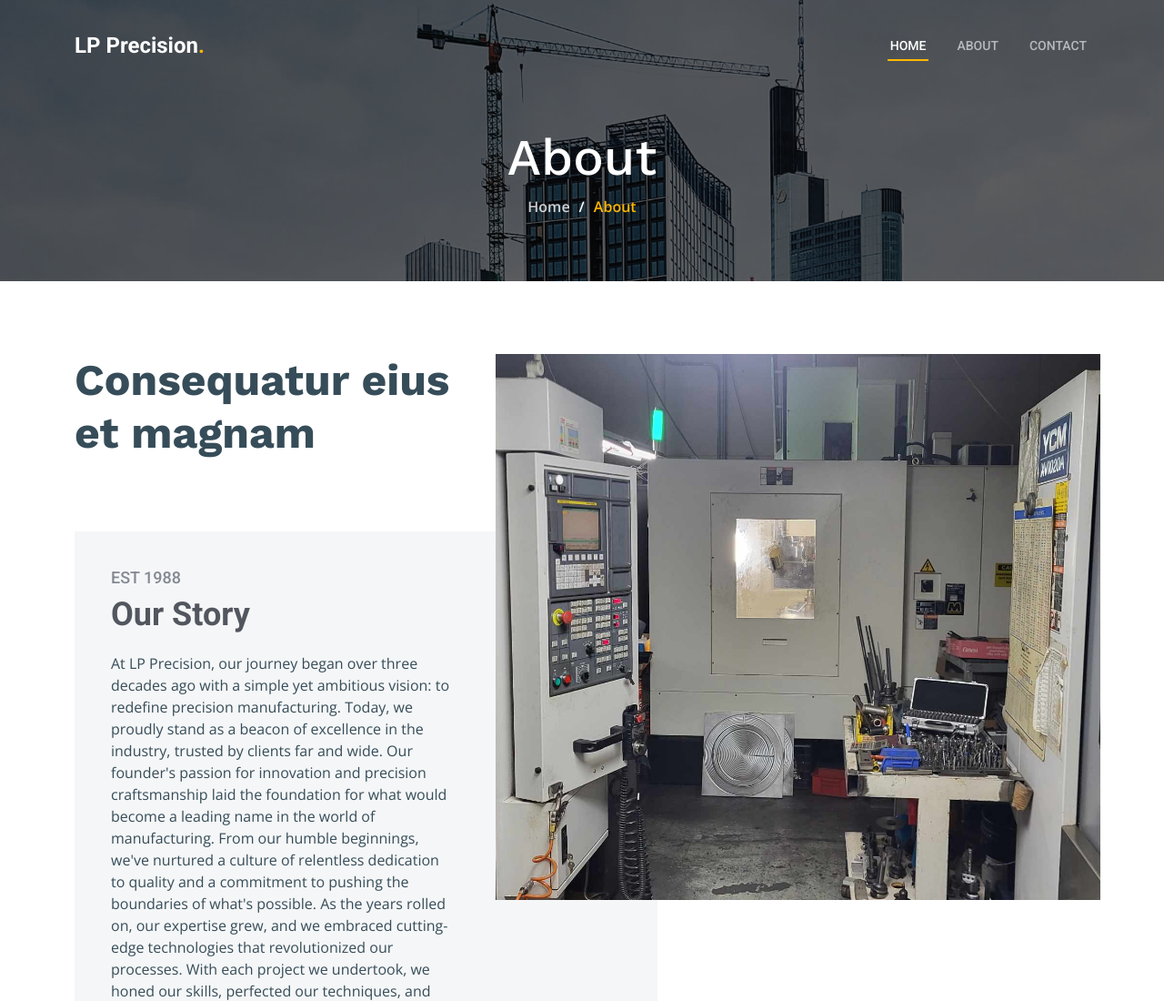
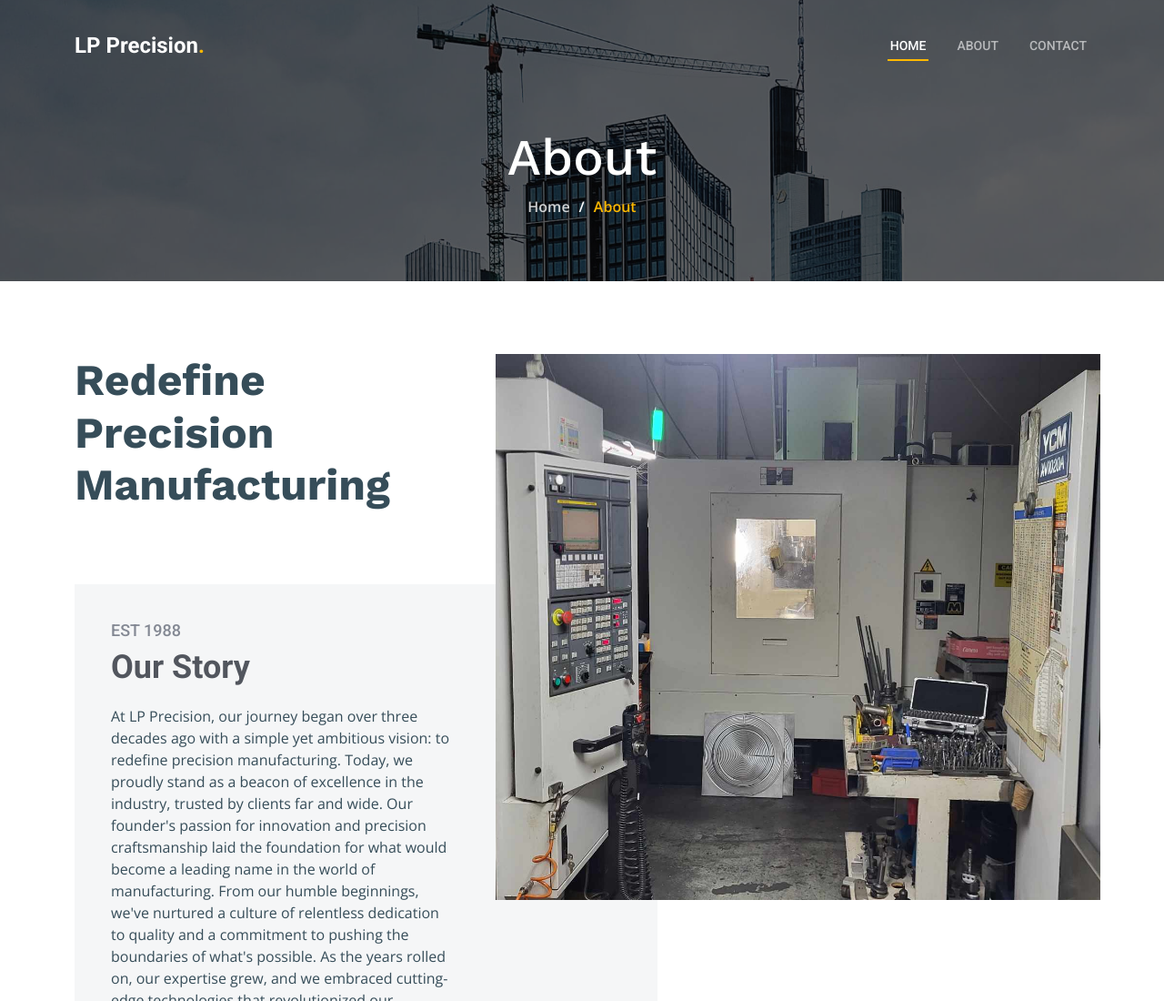
Before and after one commit to lpprecision/lpprecision.github.io, a plain HTML site: page about.html in a window 1280 px wide. Shown: the top 1100 px of the page at 91% size. Drawn offline with nearby package versions, Linux system fonts and the light colour scheme.

Commit message:
fix about

```diff
--- a/about.html
+++ b/about.html
@@ -106,7 +106,7 @@
             ></div>
 
             <div class="col-lg-7">
-              <h2>Consequatur eius et magnam</h2>
+              <h2>Redefine Precision Manufacturing</h2>
               <div class="our-story">
                 <h4>Est 1988</h4>
                 <h3>Our Story</h3>
```
Also changed, not shown: templates/about.html (+1 -1 lines).
